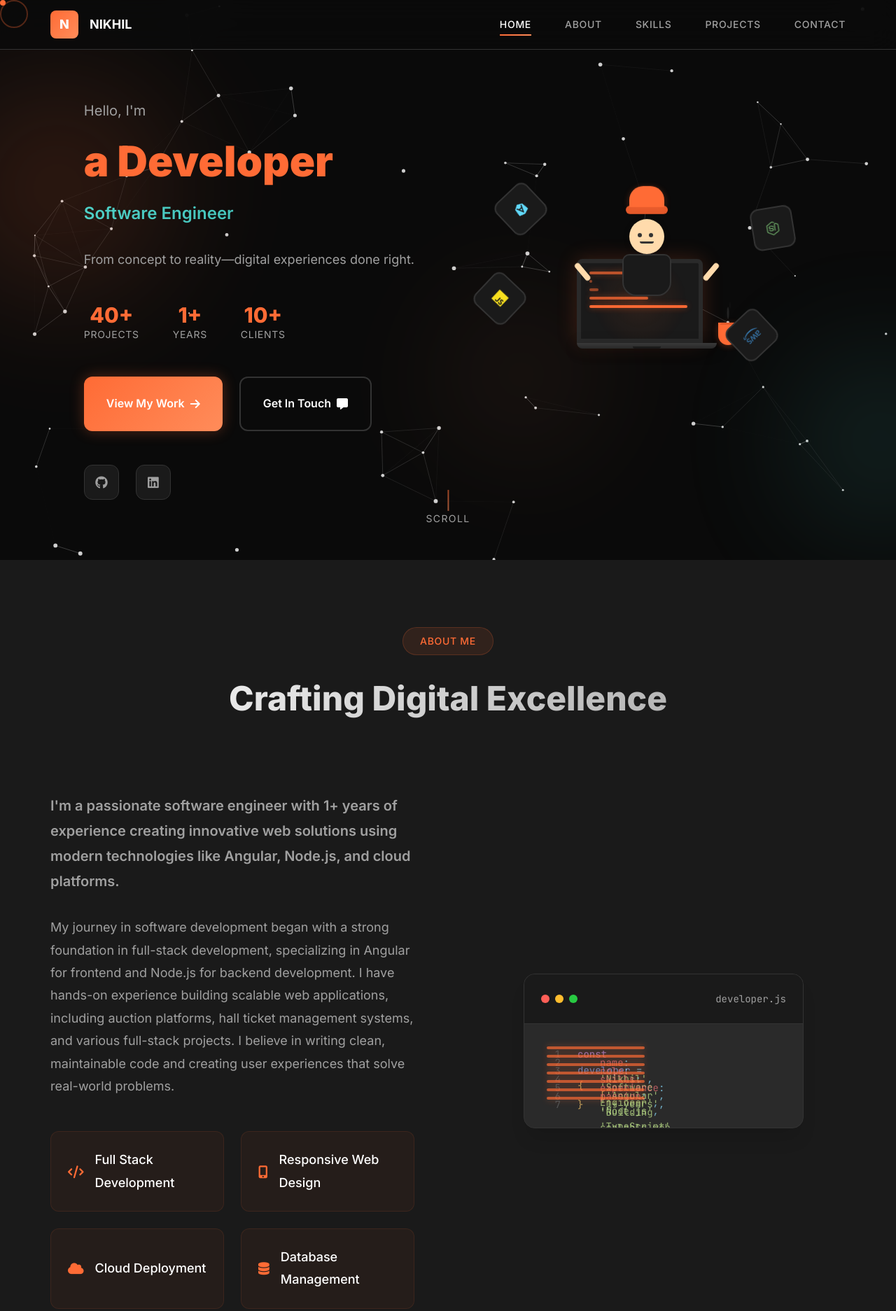
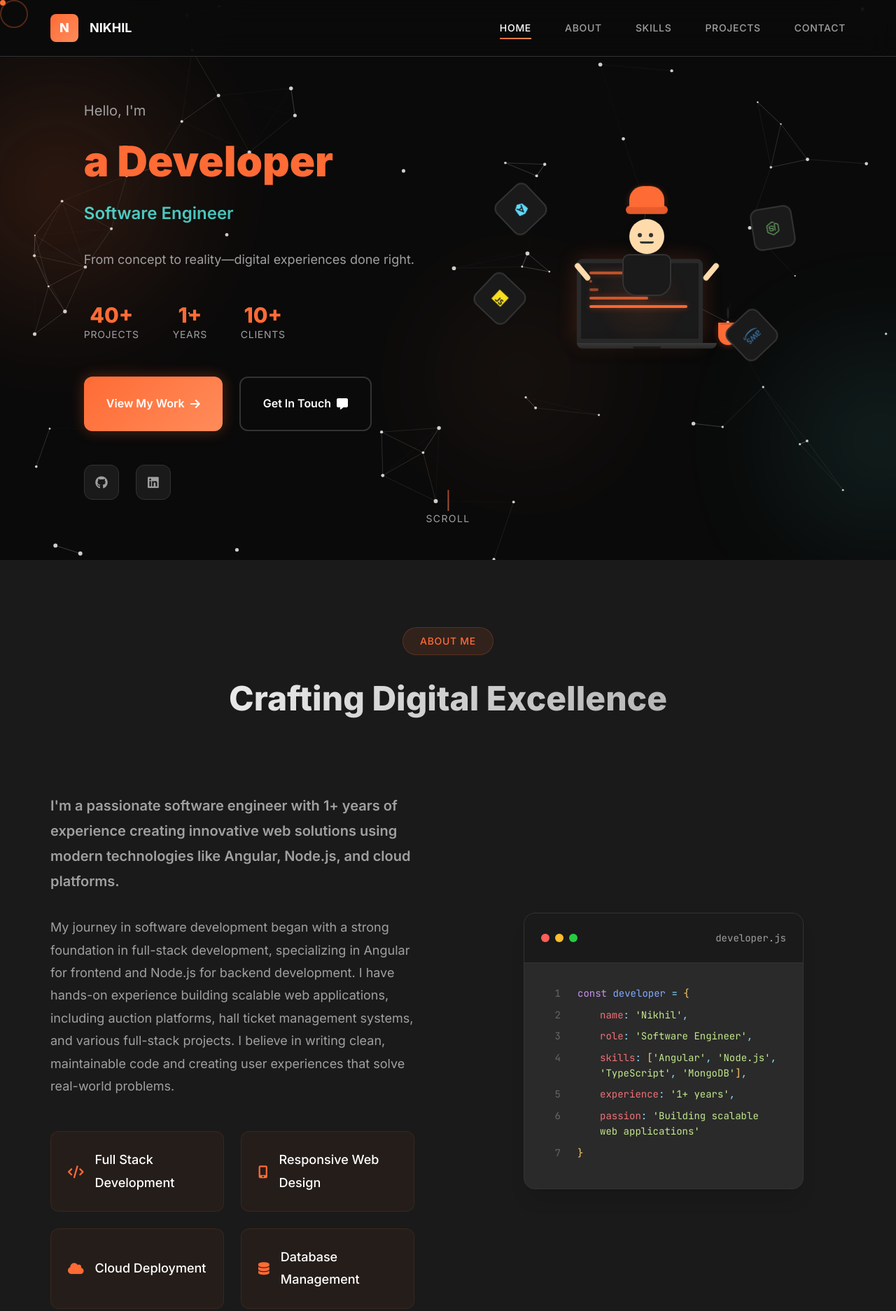
Before and after one commit to nikhil4555/nikhil-portfolio, a plain HTML site: page index.html in a window 1280 px wide. Shown: the top 1873 px of the page at 70% size. Drawn offline with nearby package versions, Linux system fonts and the light colour scheme.

Commit message:
developer.js  bug fix

```diff
--- a/style.css
+++ b/style.css
@@ -174,7 +174,7 @@ body {
     display: flex;
     align-items: center;
     justify-content: space-between;
-    height: 70px;
+    height: 80px;
 }
 
 .nav-logo {
@@ -695,7 +695,7 @@ body {
     font-family: var(--font-mono);
 }
 
-.code-line {
+.screen-content .code-line {
     height: 4px;
     background: var(--primary);
     margin-bottom: 8px;
@@ -706,7 +706,7 @@ body {
     box-shadow: 0 0 10px rgba(255, 107, 53, 0.5);
 }
 
-.code-line.short {
+.screen-content .code-line.short {
     width: 60%;
 }
 
```
